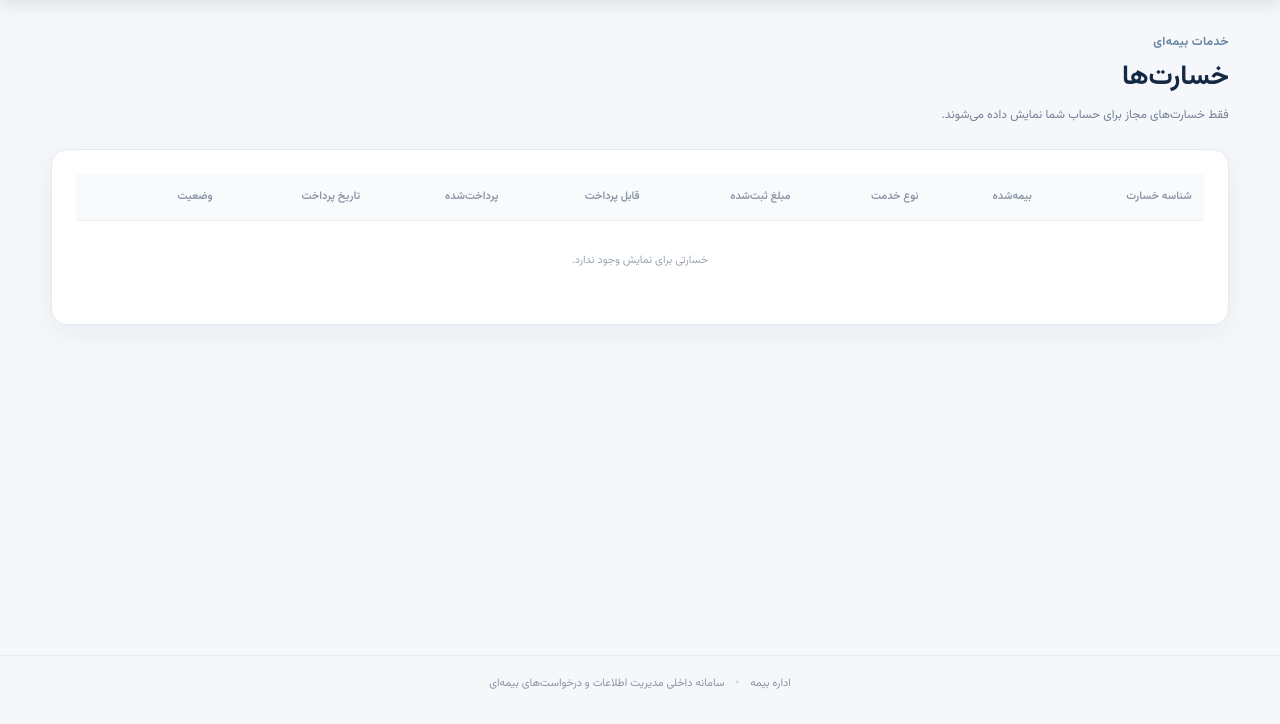
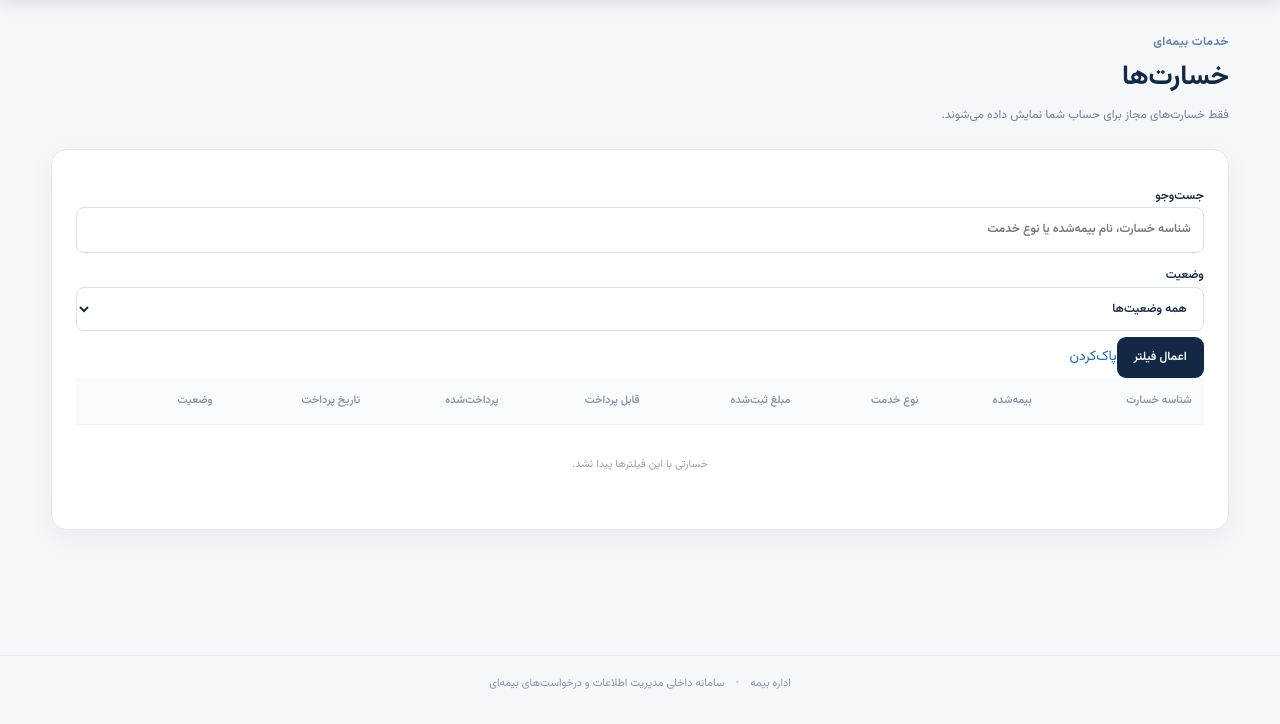
Before and after one commit to msalimimaram/office_kmc, a Django app: template templates/claims/claim_list.html in a window 1280 px wide. Shown: the part 76-800 px from the top of the page. Run offline with Django 5.2, Linux system fonts and the light colour scheme; the template is opened without the code that fills it, so the values that code supplies are empty.

Commit message:
Add claim search and status filter UI

```diff
--- a/templates/claims/claim_list.html
+++ b/templates/claims/claim_list.html
@@ -1,5 +1,11 @@
 {% extends "base.html" %}{% block title %}خسارت‌ها{% endblock %}
 {% block content %}<div class="page-heading"><div><p class="eyebrow">خدمات بیمه‌ای</p><h1>خسارت‌ها</h1><p class="muted">فقط خسارت‌های مجاز برای حساب شما نمایش داده می‌شوند.</p></div></div>
-<section class="panel"><div class="table-wrap"><table><thead><tr><th>شناسه خسارت</th><th>بیمه‌شده</th><th>نوع خدمت</th><th>مبلغ ثبت‌شده</th><th>قابل پرداخت</th><th>پرداخت‌شده</th><th>تاریخ پرداخت</th><th>وضعیت</th><th></th></tr></thead><tbody>
-{% for c in claims %}<tr><td>{{ c.claim_number }}</td><td>{{ c.person }}</td><td>{{ c.service_type }}</td><td>{{ c.requested_amount|floatformat:0 }}</td><td>{{ c.payable_amount|floatformat:0 }}</td><td>{{ c.paid_amount|floatformat:0 }}</td><td>{{ c.payment_date|default:"—" }}</td><td><span class="status">{{ c.get_status_display }}</span></td><td><a href="{% url 'claim_detail' c.pk %}">جزئیات ←</a></td></tr>{% empty %}<tr><td colspan="9" class="empty">خسارتی برای نمایش وجود ندارد.</td></tr>{% endfor %}
+<section class="panel">
+<form method="get" class="filter-bar">
+<label>جست‌وجو<input type="search" name="q" value="{{ search_query }}" placeholder="شناسه خسارت، نام بیمه‌شده یا نوع خدمت"></label>
+<label>وضعیت<select name="status"><option value="">همه وضعیت‌ها</option>{% for key,label in statuses %}<option value="{{ key }}" {% if selected_status == key %}selected{% endif %}>{{ label }}</option>{% endfor %}</select></label>
+<button class="btn primary" type="submit">اعمال فیلتر</button><a href="{% url 'claim_list' %}">پاک‌کردن</a>
+</form>
+<div class="table-wrap"><table><thead><tr><th>شناسه خسارت</th><th>بیمه‌شده</th><th>نوع خدمت</th><th>مبلغ ثبت‌شده</th><th>قابل پرداخت</th><th>پرداخت‌شده</th><th>تاریخ پرداخت</th><th>وضعیت</th><th></th></tr></thead><tbody>
+{% for c in claims %}<tr><td>{{ c.claim_number }}</td><td>{{ c.person }}</td><td>{{ c.service_type }}</td><td>{{ c.requested_amount|floatformat:0 }}</td><td>{{ c.payable_amount|floatformat:0 }}</td><td>{{ c.paid_amount|floatformat:0 }}</td><td>{{ c.payment_date|default:"—" }}</td><td><span class="status">{{ c.get_status_display }}</span></td><td><a href="{% url 'claim_detail' c.pk %}">جزئیات ←</a></td></tr>{% empty %}<tr><td colspan="9" class="empty">خسارتی با این فیلترها پیدا نشد.</td></tr>{% endfor %}
 </tbody></table></div></section>{% endblock %}
```
